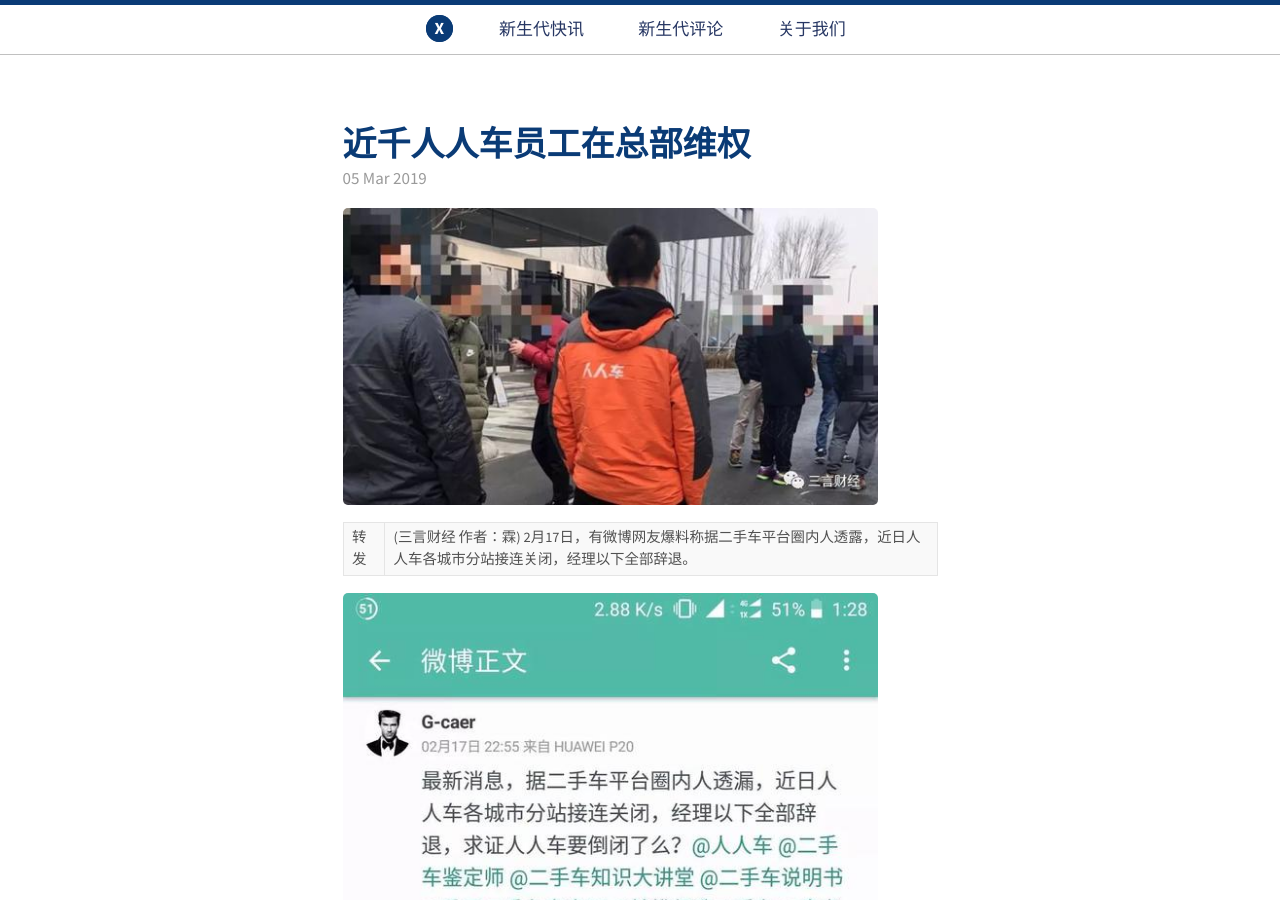
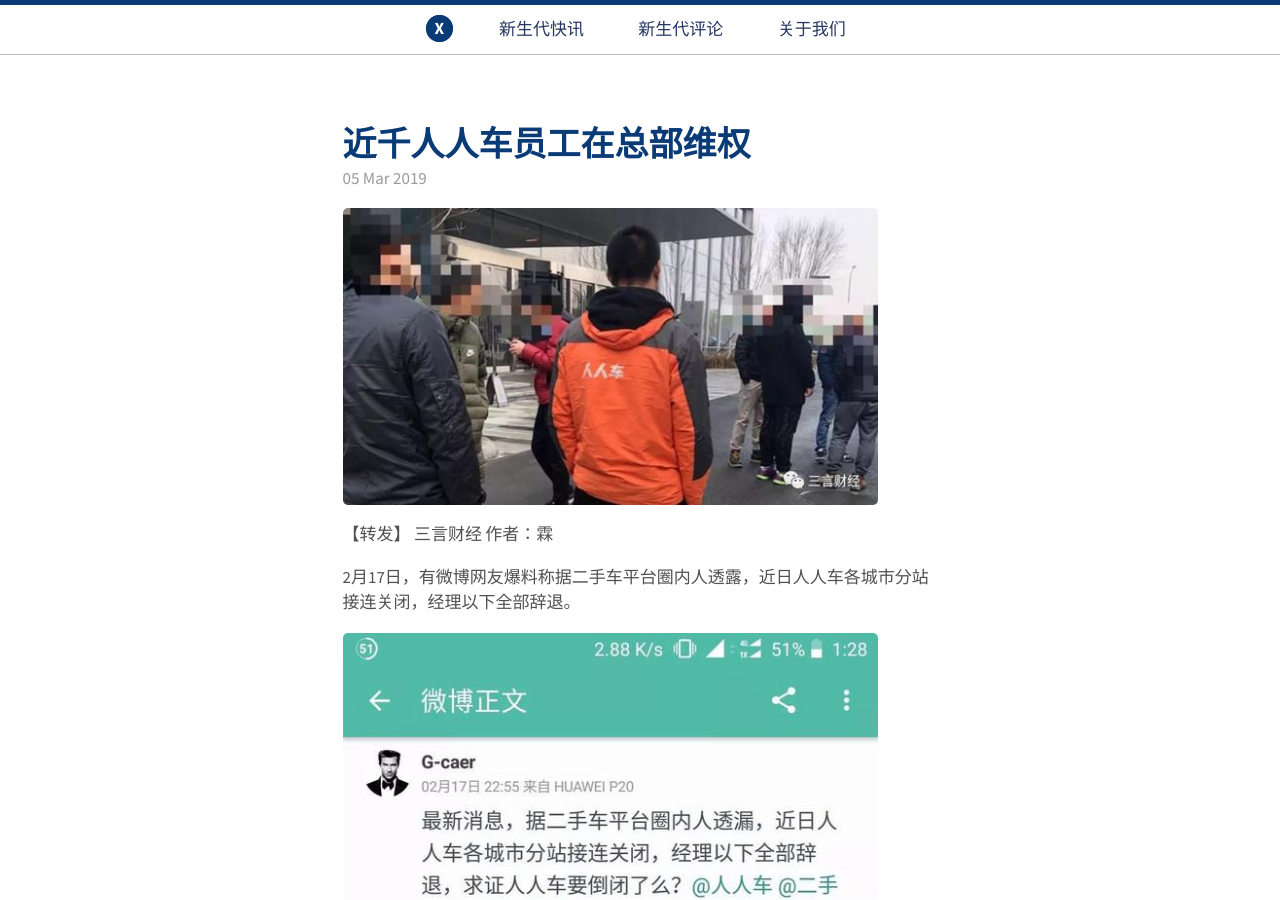
Before and after one commit to xsdai3/xsdai3.github.io, a Jekyll site: the page built from _posts/2019-03-05-近千人人车员工在总部维权.md, in a window 1280 px wide and 900 px high. Built offline with Jekyll 4.4.1, drawn with Linux system fonts in a browser that asks for light colours; our own code applies the rules of GitHub Pages for plain Markdown files.

Commit message:
Update 2019-03-05-近千人人车员工在总部维权.md

```diff
--- a/_posts/2019-03-05-近千人人车员工在总部维权.md
+++ b/_posts/2019-03-05-近千人人车员工在总部维权.md
@@ -8,7 +8,9 @@
 
 <div style="text-align:center"><img src="/images/renrenche1.jpg" width="90%"></div>
 
-转发|(三言财经 作者：霖) 2月17日，有微博网友爆料称据二手车平台圈内人透露，近日人人车各城市分站接连关闭，经理以下全部辞退。
+【转发】 三言财经 作者：霖
+
+2月17日，有微博网友爆料称据二手车平台圈内人透露，近日人人车各城市分站接连关闭，经理以下全部辞退。
 
 <!--more-->
 
@@ -44,7 +46,7 @@
 
 白天正常上着班，下班就成“前员工”
 
-
+<br><br>
 
 <h3>要么离职，要么交加盟费当合伙人</h3>
 
@@ -52,7 +54,7 @@
 
 人人车北京公司总部写字楼门口</div>
 
-
+<br><br>
 
 2月19日早上九点不到，位于北京市朝阳区来广营附近的人人车总部楼下陆陆续续汇集了前来索要工资的人人车员工们。
 
@@ -60,7 +62,7 @@
 
 前来维权的人人车员工在办公楼门口集合</div>
 
-
+<br><br>
 
 这些员工身着人人车公司工作服，大部分佩戴了工牌，少数人没穿工作服和工作证的人为了证明自己身份也随身背着印有人人车标示的背包。
 
@@ -80,7 +82,7 @@
 
 大家聚在一起讨论维权方案</div>
 
-
+<br><br>
 
 张杰对三言财经说：“我在人人车做的这几年，浑身上下落了一身病，瘦了好多斤。没想到现在这样对我。”接着他沉默了一阵，“当初我们在市场上可是很厉害的，竞争对手根本没法和我们比，现在怎么做成这样了？”
 
@@ -90,7 +92,7 @@
 
 大家准备开始维权行动</div>
 
-
+<br><br>
 
 上午十点，在寒风中等待了近一个小时的维权员工们已经有将近50人，大家决定开始行动，准备上楼找人人车讨要说法。
 
@@ -100,7 +102,7 @@
 
 也正如该员工所说，一众人进入一楼大堂后一直保持着良好秩序。虽然四、五十人围聚在一起让大堂有些水泄不通，但大家情绪稳定，均在等待安排。
 
-
+<br><br>
 
 <h3>五十余人围堵出入口：秩序井然 只为求合理赔偿</h3>
 
@@ -110,7 +112,7 @@
 
 办公楼一楼的人人车广告牌和旁边的出入闸机</div>
 
-
+<br><br>
 
 维权员工们表示自己并不会强行破坏物业管理设备硬闯，他们希望能与门卫好好沟通，一个个以登记方式进入办公区。
 
@@ -122,7 +124,7 @@
 
 在大堂等待的维权员工们</div>
 
-
+<br><br>
 
 于是，在等待了两个小时之久后，大家决定开始行动。
 
@@ -136,7 +138,7 @@
 
 大家排队讲闸机封住</div>
 
-
+<br><br>
 
 在沟通无果后，一位维权员工大声说道：“我们每个人，都有工作证，这就是我们的家，现在我们要回家，凭什么不让？”
 
@@ -146,7 +148,7 @@
 
 物业保安将维权员工们围了起来</div>
 
-
+<br><br>
 
 维权行动此时达到了高潮。
 
@@ -158,7 +160,7 @@
 
 堵在闸机前的维权员工们</div>
 
-
+<br><br>
 
 时间已经到了中午，楼上陆陆续续开始有人下来想出去吃饭和拿取外卖，但维权员工们决定不允许任何人出入，很多人见状只好返回，大堂里还有不知所措拿着食物的外卖小哥。
 
@@ -170,7 +172,7 @@
 
 红圈处男子即为负责与维权员工沟通的人人车方面代表</div>
 
-
+<br><br>
 
 终于，从楼上下来了一名西装革履的男子，他开始同维权员工代表们沟通。
 
@@ -186,7 +188,7 @@
 
 一名维权员工正翻越门闸</div>
 
-
+<br><br>
 
 一时喧嚣的大堂瞬间安静，物业派来的保安们也只好四下散去。
 
@@ -202,11 +204,13 @@
 
 人人车西安员工在维权群中宣布要一起维权</div>
 
+<br><br>
+
 <div style="text-align:center"><img src="/images/renrenche19.jpg" width="50%">
 
 人人车昆明员工表示将进行劳动仲裁</div>
 
-
+<br><br>
 
 三言财经就北京员工维权事件联系人人车官方求证，对方表示，人人车于昨日公布了公司新的经营模式，也就是合伙人制度。在转型过程中，的确会造成部分员工的不理解，但人人车绝对不会违反国家相关法律法规。目前，人人车正在制定相关员工安置方案，一旦方案出台，将会妥善处理。
 
@@ -218,13 +222,13 @@
 
 封面新闻报道的人人车成都包卖业务运营中心已人去楼空</div>
 
-
+<br><br>
 
 <div style="text-align:center"><img src="/images/renrenche22.jpg" width="50%">
 
 人人车成都包卖业务运营中心门口被贴满了标语</div>
 
-
+<br><br>
 
 封面新闻在相关报道中还提到，该包卖业务运营中心近日已发生多起员工维权讨薪事件，包括员工抗议以及用户要求维权的。
 
```
